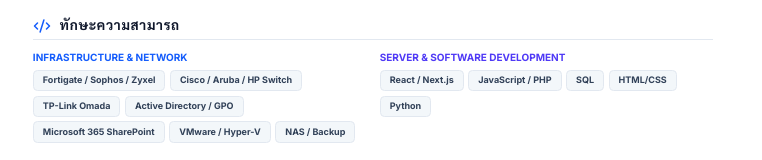
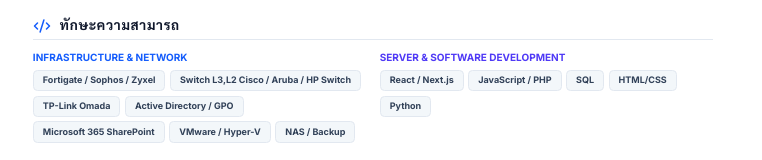
Before and after one commit to unicones/-resume, a Next.js app: page /print in a window 1280 px wide. Shown: the part 296-456 px from the top of the page, without its empty margins (267-1029 px from the left). Built offline with nearby package versions, Linux system fonts and the light colour scheme; no server answers; the database is empty.

Commit message:
feat: rename Cisco/Aruba/HP Switch to Switch L3,L2 Cisco/Aruba/HP Switch

```diff
--- a/src/app/page.tsx
+++ b/src/app/page.tsx
@@ -874,7 +874,7 @@
 const mockSkills: { [key: string]: any[] } = {
   th: [
     { category: "IT Infrastructure (หลัก)", name: "Fortigate / Sophos / Zyxel", proficiency: "Advanced" },
-    { category: "IT Infrastructure (หลัก)", name: "Cisco / Aruba / HP Switch", proficiency: "Advanced" },
+    { category: "IT Infrastructure (หลัก)", name: "Switch L3,L2 Cisco / Aruba / HP Switch", proficiency: "Advanced" },
     { category: "IT Infrastructure (หลัก)", name: "TP-Link Omada", proficiency: "Advanced" },
     { category: "IT Infrastructure (หลัก)", name: "Active Directory / GPO", proficiency: "Advanced" },
     { category: "IT Infrastructure (หลัก)", name: "Microsoft 365 SharePoint", proficiency: "Advanced" },
@@ -890,7 +890,7 @@
   ],
   en: [
     { category: "IT Infrastructure (Primary)", name: "Fortigate / Sophos / Zyxel", proficiency: "Advanced" },
-    { category: "IT Infrastructure (Primary)", name: "Cisco / Aruba / HP Switch", proficiency: "Advanced" },
+    { category: "IT Infrastructure (Primary)", name: "Switch L3,L2 Cisco / Aruba / HP Switch", proficiency: "Advanced" },
     { category: "IT Infrastructure (Primary)", name: "TP-Link Omada", proficiency: "Advanced" },
     { category: "IT Infrastructure (Primary)", name: "Active Directory / GPO", proficiency: "Advanced" },
     { category: "IT Infrastructure (Primary)", name: "Microsoft 365 SharePoint", proficiency: "Advanced" },
@@ -906,7 +906,7 @@
   ],
   zh: [
     { category: "IT 基础设施 (核心)", name: "Fortigate / Sophos / Zyxel 防火墙", proficiency: "精通 (Advanced)" },
-    { category: "IT 基础设施 (核心)", name: "Cisco / Aruba / HP 交换机", proficiency: "精通 (Advanced)" },
+    { category: "IT 基础设施 (核心)", name: "Switch L3,L2 Cisco / Aruba / HP 交换机", proficiency: "精通 (Advanced)" },
     { category: "IT 基础设施 (核心)", name: "TP-Link Omada 智能网络", proficiency: "精通 (Advanced)" },
     { category: "IT 基础设施 (核心)", name: "活动目录 (Active Directory) / 组策略 (GPO)", proficiency: "精通 (Advanced)" },
     { category: "IT 基础设施 (核心)", name: "Microsoft 365 SharePoint 办公套件", proficiency: "精通 (Advanced)" },
@@ -1337,7 +1337,7 @@
   const circularSkills = useMemo(() => {
     return [
       { name: "Fortigate / Sophos / Zyxel", short: "FW", percent: 90, color: "stroke-[#dc2626]" },
-      { name: "Cisco / Aruba / HP Switch", short: "SW", percent: 90, color: "stroke-[#2563eb]" },
+      { name: "Switch L3,L2 Cisco / Aruba / HP Switch", short: "SW", percent: 90, color: "stroke-[#2563eb]" },
       { name: "TP-Link Omada", short: "Omada", percent: 90, color: "stroke-[#0284c7]" },
       { name: "Active Directory / GPO", short: "AD", percent: 90, color: "stroke-[#2563eb]" },
       { name: "Microsoft 365 SharePoint", short: "SP", percent: 90, color: "stroke-[#0284c7]" },
--- a/src/app/print/page.tsx
+++ b/src/app/print/page.tsx
@@ -290,7 +290,7 @@
 const mockSkills: { [key: string]: any[] } = {
   th: [
     { category: "IT Infrastructure (หลัก)", name: "Fortigate / Sophos / Zyxel", proficiency: "Advanced" },
-    { category: "IT Infrastructure (หลัก)", name: "Cisco / Aruba / HP Switch", proficiency: "Advanced" },
+    { category: "IT Infrastructure (หลัก)", name: "Switch L3,L2 Cisco / Aruba / HP Switch", proficiency: "Advanced" },
     { category: "IT Infrastructure (หลัก)", name: "TP-Link Omada", proficiency: "Advanced" },
     { category: "IT Infrastructure (หลัก)", name: "Active Directory / GPO", proficiency: "Advanced" },
     { category: "IT Infrastructure (หลัก)", name: "Microsoft 365 SharePoint", proficiency: "Advanced" },
@@ -306,7 +306,7 @@
   ],
   en: [
     { category: "IT Infrastructure (Primary)", name: "Fortigate / Sophos / Zyxel", proficiency: "Advanced" },
-    { category: "IT Infrastructure (Primary)", name: "Cisco / Aruba / HP Switch", proficiency: "Advanced" },
+    { category: "IT Infrastructure (Primary)", name: "Switch L3,L2 Cisco / Aruba / HP Switch", proficiency: "Advanced" },
     { category: "IT Infrastructure (Primary)", name: "TP-Link Omada", proficiency: "Advanced" },
     { category: "IT Infrastructure (Primary)", name: "Active Directory / GPO", proficiency: "Advanced" },
     { category: "IT Infrastructure (Primary)", name: "Microsoft 365 SharePoint", proficiency: "Advanced" },
@@ -322,7 +322,7 @@
   ],
   zh: [
     { category: "IT 基础设施 (核心)", name: "Fortigate / Sophos / Zyxel 防火墙", proficiency: "精通 (Advanced)" },
-    { category: "IT 基础设施 (核心)", name: "Cisco / Aruba / HP 交换机", proficiency: "精通 (Advanced)" },
+    { category: "IT 基础设施 (核心)", name: "Switch L3,L2 Cisco / Aruba / HP 交换机", proficiency: "精通 (Advanced)" },
     { category: "IT 基础设施 (核心)", name: "TP-Link Omada 智能网络", proficiency: "精通 (Advanced)" },
     { category: "IT 基础设施 (核心)", name: "活动目录 (Active Directory) / 组策略 (GPO)", proficiency: "精通 (Advanced)" },
     { category: "IT 基础设施 (核心)", name: "Microsoft 365 SharePoint 办公套件", proficiency: "精通 (Advanced)" },
```
Also changed, not shown: 1 other file (tests, documents, lock files or other folders).
